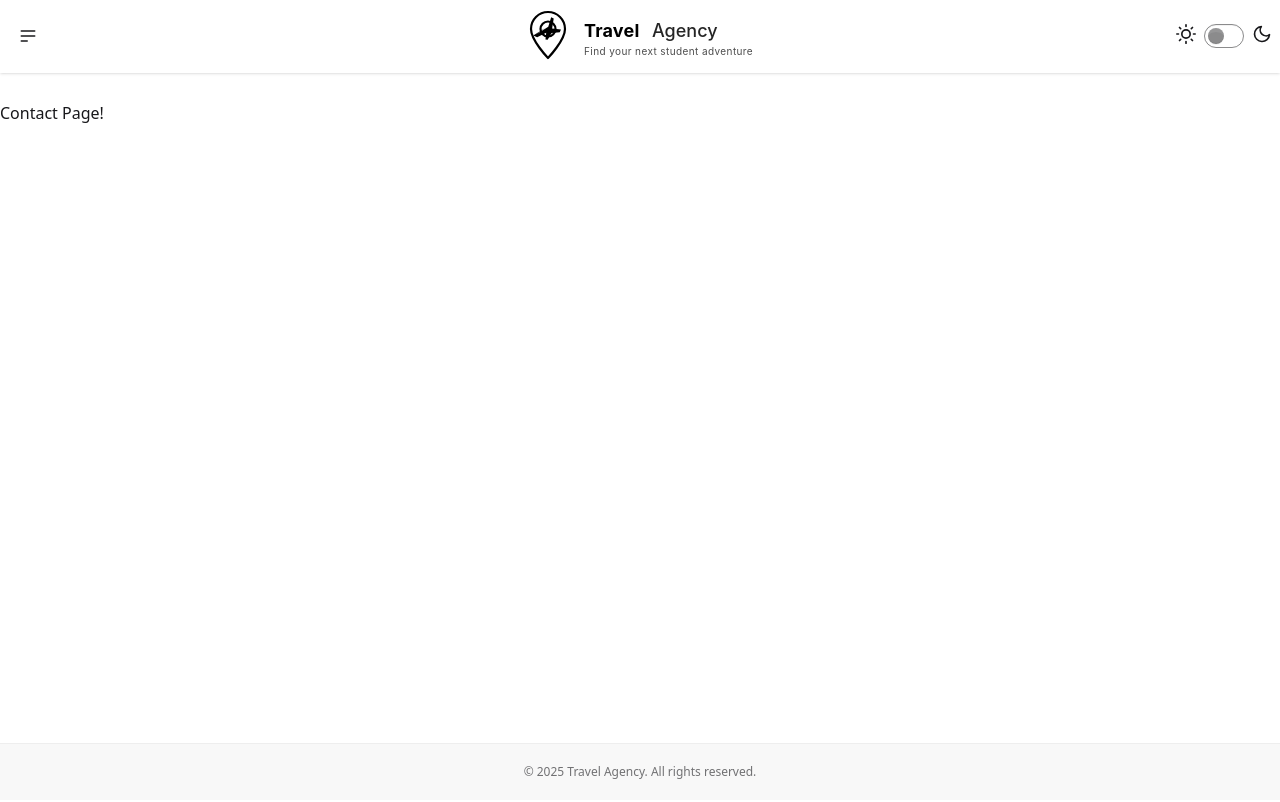
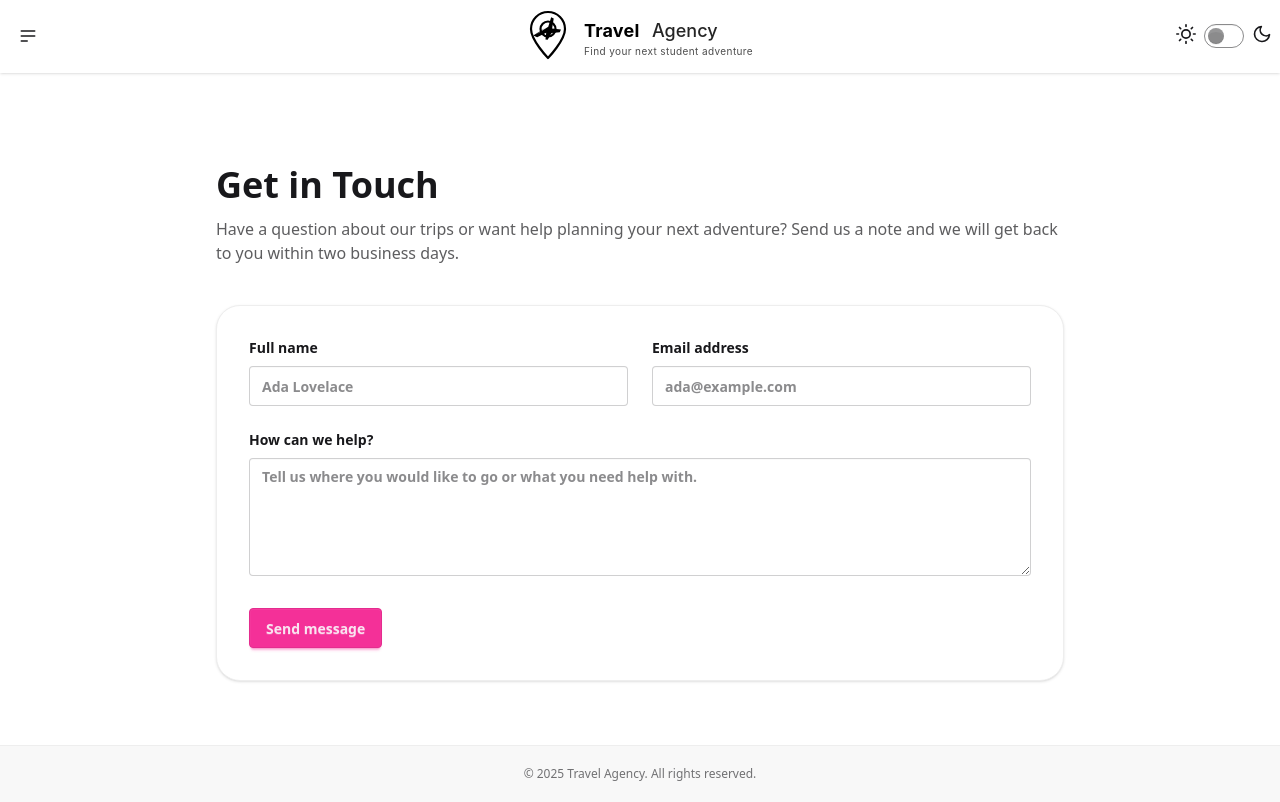
Before and after one commit to SashaSohrabi/travel-agency, a React (Vite) app: page /contact in a window 1280 px wide. Built offline with nearby package versions, Linux system fonts and the light colour scheme.

Commit message:
feat: add styled contact form

```diff
--- a/src/pages/Contact.jsx
+++ b/src/pages/Contact.jsx
@@ -1,7 +1,54 @@
 export default function Contact() {
   return (
-    <>
-      <h1>Contact Page!</h1>
-    </>
+    <section className="mx-auto flex w-full max-w-4xl flex-col gap-10 px-6 py-16">
+      <header className="text-center sm:text-left">
+        <h1 className="text-3xl font-bold sm:text-4xl">Get in Touch</h1>
+        <p className="mt-3 text-base-content/70">
+          Have a question about our trips or want help planning your next adventure? Send us a note and
+          we will get back to you within two business days.
+        </p>
+      </header>
+
+      <form className="rounded-3xl border border-base-300 bg-base-100 p-8 shadow-sm">
+        <div className="grid gap-6 sm:grid-cols-2">
+          <label className="flex flex-col gap-2 text-sm font-semibold text-base-content">
+            Full name
+            <input
+              type="text"
+              name="fullName"
+              placeholder="Ada Lovelace"
+              className="input input-bordered w-full"
+              required
+            />
+          </label>
+
+          <label className="flex flex-col gap-2 text-sm font-semibold text-base-content">
+            Email address
+            <input
+              type="email"
+              name="email"
+              placeholder="ada@example.com"
+              className="input input-bordered w-full"
+              required
+            />
+          </label>
+        </div>
+
+        <label className="mt-6 flex flex-col gap-2 text-sm font-semibold text-base-content">
+          How can we help?
+          <textarea
+            name="message"
+            rows="5"
+            placeholder="Tell us where you would like to go or what you need help with."
+            className="textarea textarea-bordered w-full"
+            required
+          ></textarea>
+        </label>
+
+        <button type="submit" className="btn btn-secondary mt-8 w-full sm:w-auto">
+          Send message
+        </button>
+      </form>
+    </section>
   );
 }
```
